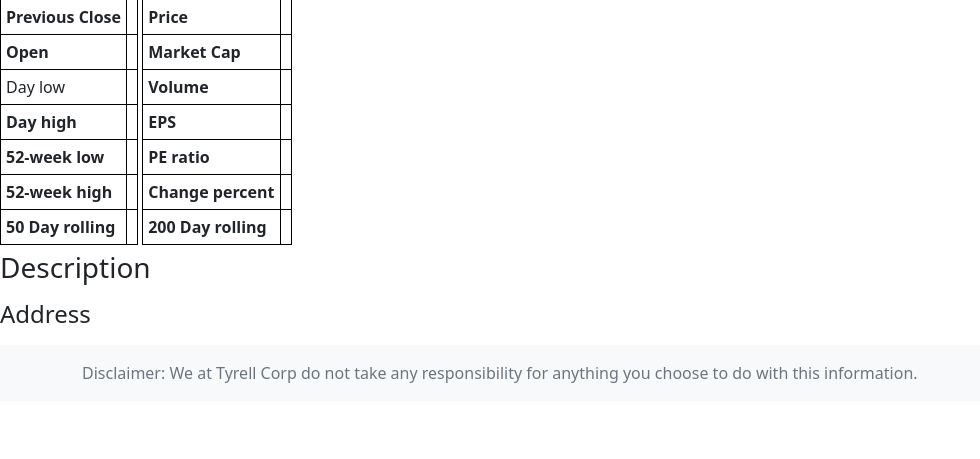
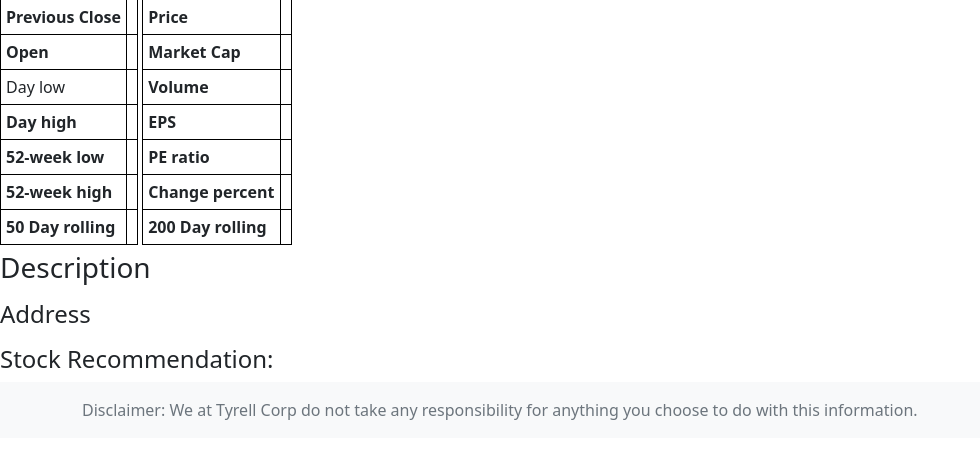
Before and after one commit to randomman552/CM2203-Team-13, a Flask app: template templates/stock.html in a window 1280 px wide. Shown: the part 195-654 px from the top of the page, without its empty margins (0-980 px from the left). Run offline with Flask 2, Linux system fonts and the light colour scheme; the template is opened without the code that fills it, so the values that code supplies are empty.

Commit message:
Added very simple reccommendation system (without probabilities). Error system for API limit not yet implemented.

```diff
--- a/templates/stock.html
+++ b/templates/stock.html
@@ -97,8 +97,14 @@
     <h4>Address</h4>
     <p>{{ stock["Address"] }}</p>
 
+    <h4>Stock Recommendation: </h4>
+    {% if stock_evaluation[0] == "good" %}
+      <p>  We recommended you invest in this stock! </p>
 
+    {% elif stock_evaluation[0] == "bad" %}
+      <p>  We do not recommend you invest in this stock! </p>
 
+    {% endif %}
 
 
 {% endblock content %}
--- a/wsgi.py
+++ b/wsgi.py
@@ -34,7 +34,8 @@ def input_stock():
 @app.route("/stock/<stockTicker>")
 def input_stock_post(stockTicker):
     stock = stock_page(stockTicker)
-    return render_template('stock.html', title=stockTicker, stock=stock)
+    stock_evaluation = classify(app.config['ML_SUMMARIES'], fetch_stock(stockTicker))
+    return render_template('stock.html', title=stockTicker, stock=stock, stock_evaluation = stock_evaluation)
 
 
 @app.route("/evaluate/<symbol>")
```
